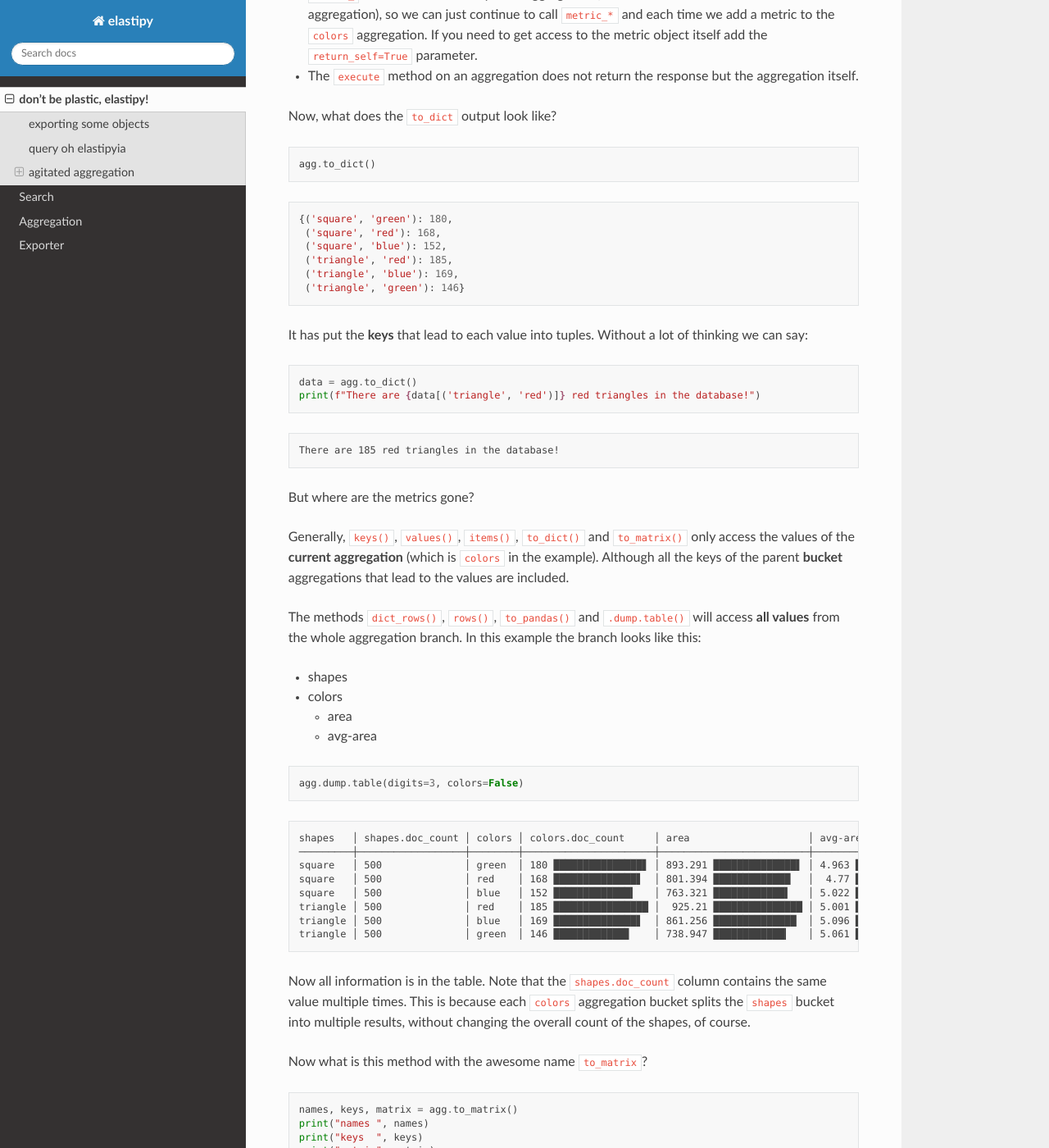
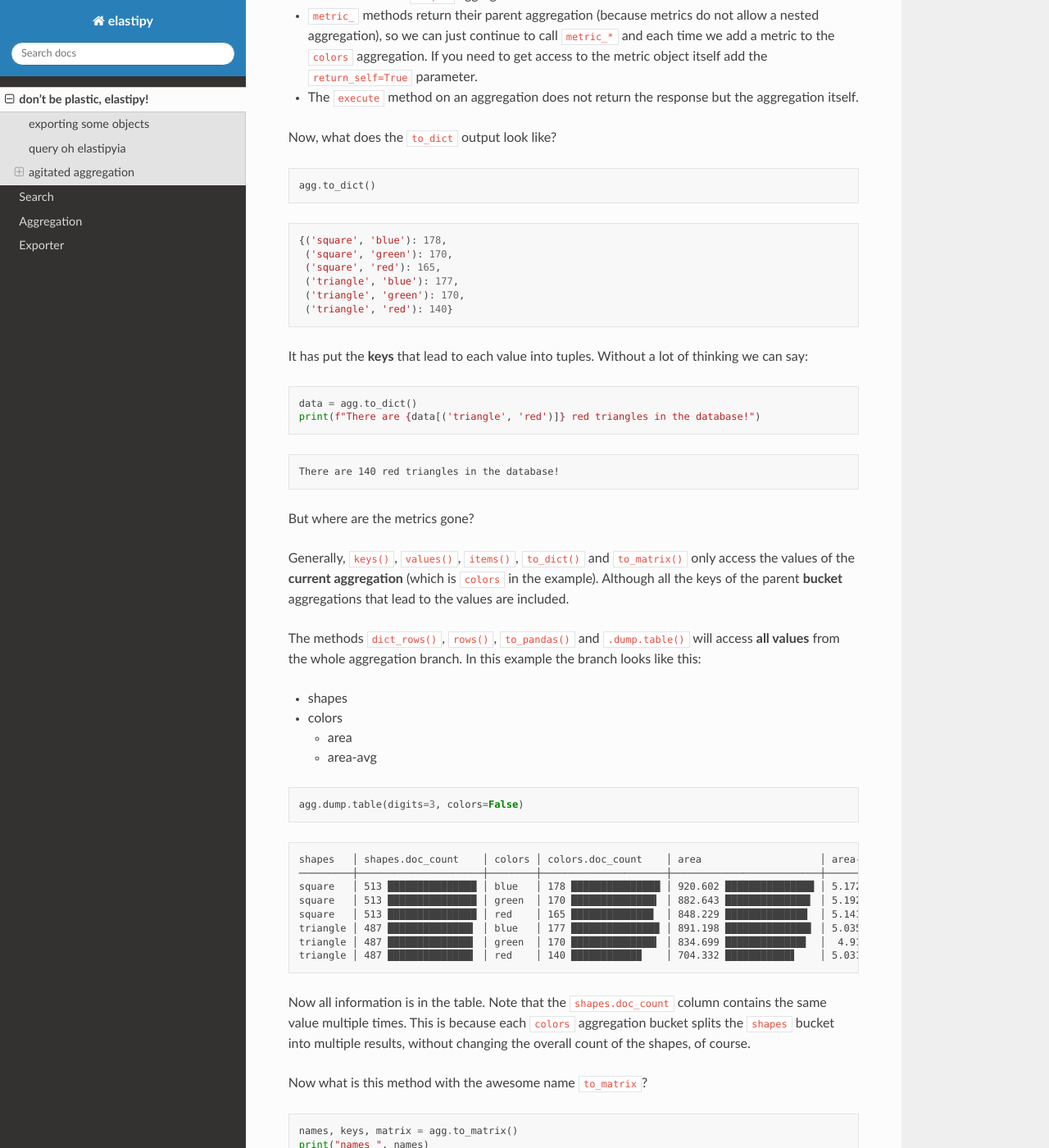
Before and after one commit to netzkolchose/elastipy, a Sphinx documentation site: the page built from docs/tutorial.rst, in a window 1280 px wide and 1400 px high, scrolled down 9867 px. Shown: the whole window at 82% size. Built offline with Sphinx 7.4.7 and the Read the Docs theme 2.0.0, drawn with Linux system fonts in a browser that asks for light colours; some of the changed text lies outside the part shown.

Commit message:
fix to another seed because it was exactly 500 triangles vs 500 squares

```diff
--- a/docs/tutorial.rst
+++ b/docs/tutorial.rst
@@ -25,11 +25,11 @@ generate some data.
             }
         }
 
-The **INDEX\_NAME** is obviously the name of the elasticsearch index.
-The **MAPPINGS** parameter describes the `elasticsearch
+The ``INDEX_NAME`` is obviously the name of the elasticsearch index. The
+``MAPPINGS`` parameter describes the `elasticsearch
 mapping <https://www.elastic.co/guide/en/elasticsearch/reference/current/mapping.html>`__.
 Here we say that documents will at least have these common fields, one
-of type **float** and two of type **keyword** which means they are
+of type ``float`` and two of type ``keyword`` which means they are
 strings but not full-text searchable ones. Instead they are efficiently
 indexed and aggregatable.
 
@@ -243,40 +243,40 @@ Better execute the search now before the body get's too complicated:
         "failed": 0
       },
       "hits": {
-        "total": 166,
-        "max_score": 2.1203249,
+        "total": 185,
+        "max_score": 2.1868048,
         "hits": [
           {
             "_index": "elastipy-example-shapes",
             "_type": "_doc",
-            "_id": "Z37_EncBeebHNMb6A8FQ",
-            "_score": 2.1203249,
+            "_id": "9X4IE3cBeebHNMb6-Niq",
+            "_score": 2.1868048,
             "_source": {
               "shape": "square",
-              "color": "green",
-              "area": 7.263731074718455
+              "color": "red",
+              "area": 9.422362274394294
             }
           },
           {
             "_index": "elastipy-example-shapes",
             "_type": "_doc",
-            "_id": "dH7_EncBeebHNMb6A8FQ",
-            "_score": 2.1203249,
+            "_id": "NX4IE3cBeebHNMb6-Nmq",
+            "_score": 2.1868048,
             "_source": {
               "shape": "triangle",
-              "color": "green",
-              "area": 6.012755425383653
+              "color": "red",
+              "area": 8.011022752102972
             }
           },
           {
             "_index": "elastipy-example-shapes",
             "_type": "_doc",
-            "_id": "d37_EncBeebHNMb6A8FQ",
-            "_score": 2.1203249,
+            "_id": "WX4IE3cBeebHNMb6-Nmq",
+            "_score": 2.1868048,
             "_source": {
               "shape": "square",
-              "color": "green",
-              "area": 5.783465577671204
+              "color": "red",
+              "area": 8.001834685241512
             }
           }
         ]
@@ -296,9 +296,9 @@ convenience properties.
 
 .. parsed-literal::
 
-    [{'shape': 'square', 'color': 'green', 'area': 7.263731074718455},
-     {'shape': 'triangle', 'color': 'green', 'area': 6.012755425383653},
-     {'shape': 'square', 'color': 'green', 'area': 5.783465577671204}]
+    [{'shape': 'square', 'color': 'red', 'area': 9.422362274394294},
+     {'shape': 'triangle', 'color': 'red', 'area': 8.011022752102972},
+     {'shape': 'square', 'color': 'red', 'area': 8.001834685241512}]
 
 
 
@@ -332,26 +332,26 @@ allows for short and powerful oneliners:
 
 .. parsed-literal::
 
-    [{'shape': 'triangle', 'color': 'blue', 'area': 10.429612563121568},
-     {'shape': 'triangle', 'color': 'blue', 'area': 8.631278664614928},
-     {'shape': 'triangle', 'color': 'green', 'area': 8.383293158814908},
-     {'shape': 'square', 'color': 'red', 'area': 8.236889913615816},
-     {'shape': 'triangle', 'color': 'red', 'area': 8.157738475146177},
-     {'shape': 'triangle', 'color': 'blue', 'area': 8.149289701139908},
-     {'shape': 'triangle', 'color': 'red', 'area': 8.1241500335766},
-     {'shape': 'square', 'color': 'green', 'area': 8.09185625330105},
-     {'shape': 'triangle', 'color': 'blue', 'area': 8.08735770969464},
-     {'shape': 'square', 'color': 'green', 'area': 7.977278235020664},
-     {'shape': 'triangle', 'color': 'red', 'area': 7.938468252124386},
-     {'shape': 'triangle', 'color': 'red', 'area': 7.886810892882312},
-     {'shape': 'square', 'color': 'red', 'area': 7.884563035795223},
-     {'shape': 'square', 'color': 'blue', 'area': 7.87039265833457},
-     {'shape': 'triangle', 'color': 'red', 'area': 7.8174214918916025},
-     {'shape': 'triangle', 'color': 'red', 'area': 7.707584538303967},
-     {'shape': 'square', 'color': 'red', 'area': 7.704892192610947},
-     {'shape': 'triangle', 'color': 'green', 'area': 7.641915136804204},
-     {'shape': 'triangle', 'color': 'blue', 'area': 7.592409852960503},
-     {'shape': 'square', 'color': 'red', 'area': 7.542068017226418}]
+    [{'shape': 'triangle', 'color': 'red', 'area': 10.609408732815844},
+     {'shape': 'square', 'color': 'blue', 'area': 9.785991184126697},
+     {'shape': 'square', 'color': 'red', 'area': 9.422362274394294},
+     {'shape': 'triangle', 'color': 'blue', 'area': 9.24591971667655},
+     {'shape': 'square', 'color': 'blue', 'area': 9.11442473191995},
+     {'shape': 'square', 'color': 'green', 'area': 8.928816107277179},
+     {'shape': 'square', 'color': 'blue', 'area': 8.473742067630953},
+     {'shape': 'triangle', 'color': 'green', 'area': 8.128635913090859},
+     {'shape': 'triangle', 'color': 'blue', 'area': 8.033908240900079},
+     {'shape': 'square', 'color': 'green', 'area': 8.030514737232895},
+     {'shape': 'triangle', 'color': 'red', 'area': 8.011022752102972},
+     {'shape': 'square', 'color': 'red', 'area': 8.001834685241512},
+     {'shape': 'square', 'color': 'green', 'area': 7.986094071679083},
+     {'shape': 'square', 'color': 'blue', 'area': 7.984604837392737},
+     {'shape': 'triangle', 'color': 'blue', 'area': 7.965890845028483},
+     {'shape': 'square', 'color': 'green', 'area': 7.937110248587943},
+     {'shape': 'square', 'color': 'blue', 'area': 7.933212484940288},
+     {'shape': 'triangle', 'color': 'blue', 'area': 7.900062931477738},
+     {'shape': 'square', 'color': 'green', 'area': 7.892344075058484},
+     {'shape': 'triangle', 'color': 'blue', 'area': 7.883278182699227}]
 
 
 
@@ -453,11 +453,11 @@ Let's look at the result from elasticsearch:
           "buckets": [
             {
               "key": "square",
-              "doc_count": 500
+              "doc_count": 513
             },
             {
               "key": "triangle",
-              "doc_count": 500
+              "doc_count": 487
             }
           ]
         }
@@ -480,7 +480,7 @@ access the values more conveniently:
 
 .. parsed-literal::
 
-    {'square': 500, 'triangle': 500}
+    {'square': 513, 'triangle': 487}
 
 
 
@@ -495,8 +495,8 @@ known from the ``dict`` type:
 
 .. parsed-literal::
 
-    square       500
-    triangle     500
+    square       513
+    triangle     487
 
 
 It also has a ``dict_rows()`` generator which preserves the **names**
@@ -510,8 +510,8 @@ and **keys** of the aggregation:
 
 .. parsed-literal::
 
-    {'shapes': 'square', 'shapes.doc_count': 500}
-    {'shapes': 'triangle', 'shapes.doc_count': 500}
+    {'shapes': 'square', 'shapes.doc_count': 513}
+    {'shapes': 'triangle', 'shapes.doc_count': 487}
 
 
 The ``rows()`` generator flattens the ``dict_rows()`` into a CSV-style
@@ -526,8 +526,8 @@ list:
 .. parsed-literal::
 
     ['shapes', 'shapes.doc_count']
-    ['square', 500]
-    ['triangle', 500]
+    ['square', 513]
+    ['triangle', 487]
 
 
 And we can print a nice table to the command-line:
@@ -540,9 +540,9 @@ And we can print a nice table to the command-line:
 .. parsed-literal::
 
     shapes   │ shapes.doc_count
-    ─────────┼─────────────────
-    square   │ 500
-    triangle │ 500
+    ─────────┼────────────────────────────────────────────
+    square   │ 513 ███████████████████████████████████████
+    triangle │ 487 █████████████████████████████████████
 
 
 (The ``colors=False`` parameter disables console colors because they do
@@ -592,11 +592,11 @@ built in:
       <tbody>
         <tr>
           <th>square</th>
-          <td>500</td>
+          <td>513</td>
         </tr>
         <tr>
           <th>triangle</th>
-          <td>500</td>
+          <td>487</td>
         </tr>
       </tbody>
     </table>
@@ -640,7 +640,7 @@ deeper aggregation agitation
         .agg_terms("shapes", field="shape") \
         .agg_terms("colors", field="color") \
         .metric_sum("area", field="area") \
-        .metric_avg("avg-area", field="area") \
+        .metric_avg("area-avg", field="area") \
         .execute()
 
 A few notes:
@@ -666,12 +666,12 @@ Now, what does the ``to_dict`` output look like?
 
 .. parsed-literal::
 
-    {('square', 'green'): 180,
-     ('square', 'red'): 168,
-     ('square', 'blue'): 152,
-     ('triangle', 'red'): 185,
-     ('triangle', 'blue'): 169,
-     ('triangle', 'green'): 146}
+    {('square', 'blue'): 178,
+     ('square', 'green'): 170,
+     ('square', 'red'): 165,
+     ('triangle', 'blue'): 177,
+     ('triangle', 'green'): 170,
+     ('triangle', 'red'): 140}
 
 
 
@@ -686,7 +686,7 @@ lot of thinking we can say:
 
 .. parsed-literal::
 
-    There are 185 red triangles in the database!
+    There are 140 red triangles in the database!
 
 
 But where are the metrics gone?
@@ -704,7 +704,7 @@ branch. In this example the branch looks like this:
 -  colors
 
    -  area
-   -  avg-area
+   -  area-avg
 
 .. code:: python3
 
@@ -713,14 +713,14 @@ branch. In this example the branch looks like this:
 
 .. parsed-literal::
 
-    shapes   │ shapes.doc_count │ colors │ colors.doc_count     │ area                    │ avg-area
-    ─────────┼──────────────────┼────────┼──────────────────────┼─────────────────────────┼───────────────────────
-    square   │ 500              │ green  │ 180 ███████████████▋ │ 893.291 ██████████████▌ │ 4.963 ███████████████▋
-    square   │ 500              │ red    │ 168 ██████████████▋  │ 801.394 █████████████   │  4.77 ███████████████
-    square   │ 500              │ blue   │ 152 █████████████▍   │ 763.321 ████████████▌   │ 5.022 ███████████████▊
-    triangle │ 500              │ red    │ 185 ████████████████ │  925.21 ███████████████ │ 5.001 ███████████████▊
-    triangle │ 500              │ blue   │ 169 ██████████████▋  │ 861.256 ██████████████  │ 5.096 ████████████████
-    triangle │ 500              │ green  │ 146 ████████████▊    │ 738.947 ████████████▎   │ 5.061 ███████████████▉
+    shapes   │ shapes.doc_count    │ colors │ colors.doc_count    │ area                    │ area-avg
+    ─────────┼─────────────────────┼────────┼─────────────────────┼─────────────────────────┼─────────────────────
+    square   │ 513 ███████████████ │ blue   │ 178 ███████████████ │ 920.602 ███████████████ │ 5.172 █████████████▉
+    square   │ 513 ███████████████ │ green  │ 170 ██████████████▍ │ 882.643 ██████████████▍ │ 5.192 ██████████████
+    square   │ 513 ███████████████ │ red    │ 165 █████████████▉  │ 848.229 █████████████▉  │ 5.141 █████████████▉
+    triangle │ 487 ██████████████▍ │ blue   │ 177 ██████████████▉ │ 891.198 ██████████████▌ │ 5.035 █████████████▋
+    triangle │ 487 ██████████████▍ │ green  │ 170 ██████████████▍ │ 834.699 █████████████▋  │  4.91 █████████████▍
+    triangle │ 487 ██████████████▍ │ red    │ 140 ███████████▉    │ 704.332 ███████████▋    │ 5.031 █████████████▋
 
 
 Now all information is in the table. Note that the ``shapes.doc_count``
@@ -741,8 +741,8 @@ Now what is this method with the awesome name ``to_matrix``?
 .. parsed-literal::
 
     names  ['shapes', 'colors']
-    keys   [['square', 'triangle'], ['green', 'red', 'blue']]
-    matrix [[180, 168, 152], [146, 185, 169]]
+    keys   [['square', 'triangle'], ['blue', 'green', 'red']]
+    matrix [[178, 170, 165], [177, 170, 140]]
 
 
 It produces a heatmap! At least in two dimensions. In this example we
@@ -778,23 +778,23 @@ dimensions, but if it's one or two, we can also convert it to a
       <thead>
         <tr style="text-align: right;">
           <th></th>
+          <th>blue</th>
           <th>green</th>
           <th>red</th>
-          <th>blue</th>
         </tr>
       </thead>
       <tbody>
         <tr>
           <th>square</th>
-          <td>180</td>
-          <td>168</td>
-          <td>152</td>
+          <td>178</td>
+          <td>170</td>
+          <td>165</td>
         </tr>
         <tr>
           <th>triangle</th>
-          <td>146</td>
-          <td>185</td>
-          <td>169</td>
+          <td>177</td>
+          <td>170</td>
+          <td>140</td>
         </tr>
       </tbody>
     </table>
```
Also changed, not shown: other parts of docs/tutorial.rst (+3 -3 lines), docs/tutorial_files/tutorial_57_1.png, docs/tutorial_files/tutorial_73_1.png, 1 other file.
